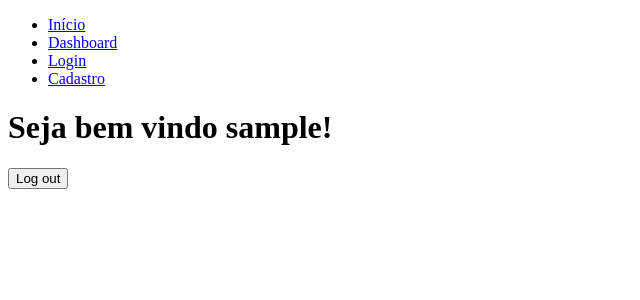
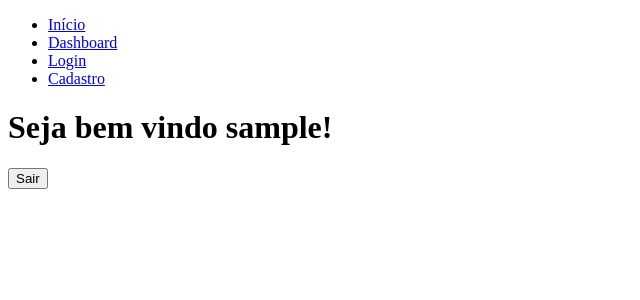
Before and after one commit to vixtorocha/spring-angular-login, an Angular app in the folder demo/: page /dashboard in a window 1280 px wide. Shown: the top 300 px of the page, without its empty margins (0-640 px from the left). Built offline with nearby package versions, Linux system fonts and the light colour scheme; sample sign-in values are in the browser's storage.

Commit message:
Unused code

```diff
--- a/demo/src/app/app.component.ts
+++ b/demo/src/app/app.component.ts
@@ -1,8 +1,5 @@
-import {Component, OnChanges, OnInit} from '@angular/core';
+import {Component} from '@angular/core';
 import { AppService } from './app.service';
-import { HttpClient } from '@angular/common/http';
-import { Router } from '@angular/router';
-import {AuthService} from "./auth.service";
 import {Observable} from "rxjs";
 
 @Component({
--- a/demo/src/app/app.module.ts
+++ b/demo/src/app/app.module.ts
@@ -6,7 +6,6 @@ import { AppService } from './app.service';
 import { HomeComponent } from './home/home.component';
 import { LoginComponent } from './login/login.component';
 import { AppComponent } from './app.component';
-import {RouterModule, Routes} from "@angular/router";
 import { RegistrationComponent } from './registration/registration.component';
 import { DashboardComponent } from './dashboard/dashboard.component';
 import {AppRoutingModule} from "./app-routing.module";
--- a/demo/src/app/dashboard/dashboard.component.html
+++ b/demo/src/app/dashboard/dashboard.component.html
@@ -3,7 +3,7 @@
 
     <div class="row">
         <div class="col-md-4">
-            <button (click)=logout() class="btn btn-primary">Log out</button>
+            <button (click)=logout() class="btn btn-primary">Sair</button>
         </div>
     </div>
 </div>
--- a/demo/src/app/dashboard/dashboard.component.ts
+++ b/demo/src/app/dashboard/dashboard.component.ts
@@ -1,5 +1,6 @@
 import { Component, OnInit } from '@angular/core';
 import { Router } from '@angular/router';
+import {AppService} from "../app.service";
 
 @Component({
   selector: 'app-dashboard',
@@ -8,15 +9,13 @@ import { Router } from '@angular/router';
 export class DashboardComponent implements OnInit {
 
   userName : any;
-  constructor(private router: Router) { }
+  constructor(private router: Router, private appService: AppService) { }
 
   ngOnInit() {
     this.userName = localStorage.getItem("userName");
   }
 
   logout() {
-    localStorage.removeItem("isLoggedIn");
-    localStorage.removeItem("userName");
-    this.router.navigate(["/login"]);
+    this.appService.logout();
   }
 }
--- a/demo/src/app/login/login.component.html
+++ b/demo/src/app/login/login.component.html
@@ -7,5 +7,5 @@
         <label for="password">Senha:</label>
         <input type="password" class="form-control" id="password" name="password" [(ngModel)]="credentials.password"/>
     </div>
-    <button type="submit" class="btn btn-primary">Submit</button>
+    <button type="submit" class="btn btn-primary">Entrar</button>
 </form>
--- a/demo/src/app/login/login.component.ts
+++ b/demo/src/app/login/login.component.ts
@@ -3,7 +3,6 @@ import { AppService } from '../app.service';
 import { Router } from '@angular/router';
 import {RequestLogin} from "../dto/request-login";
 import {ResponseData} from "../dto/response-data";
-import {AuthService} from "../auth.service";
 
 @Component({
   templateUrl: './login.component.html'
@@ -13,7 +12,7 @@ export class LoginComponent {
   credentials = {email: '', password: ''};
   private loginData : RequestLogin;
 
-  constructor(private app: AppService, private router: Router, private authService: AuthService) {
+  constructor(private app: AppService, private router: Router) {
   }
 
   login() {
```
